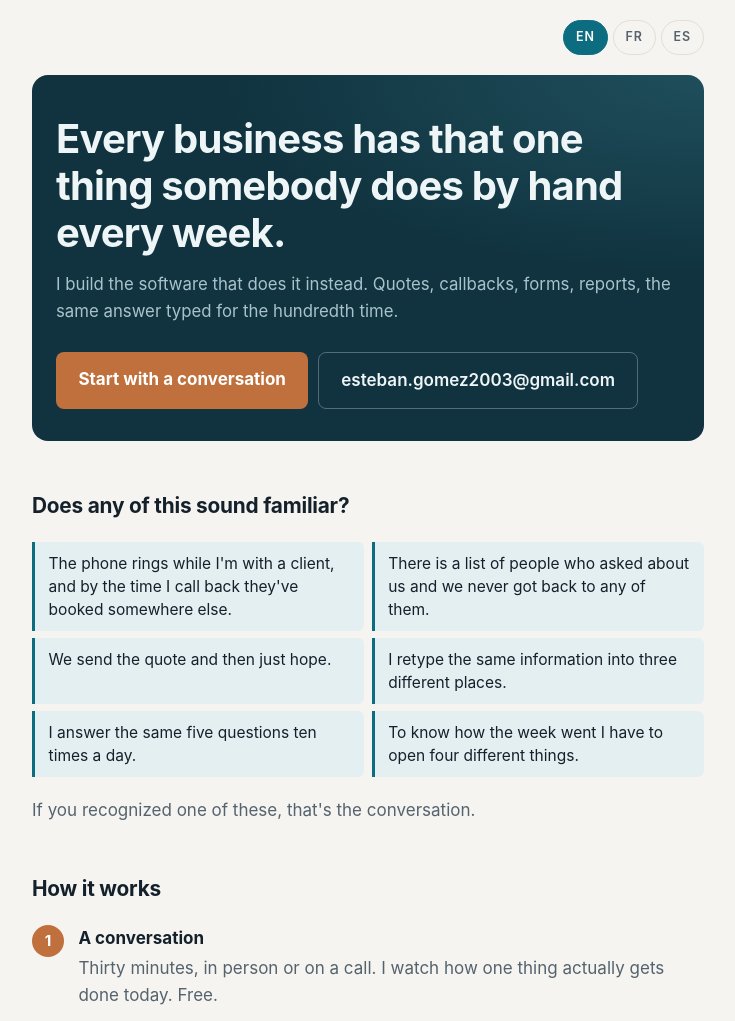
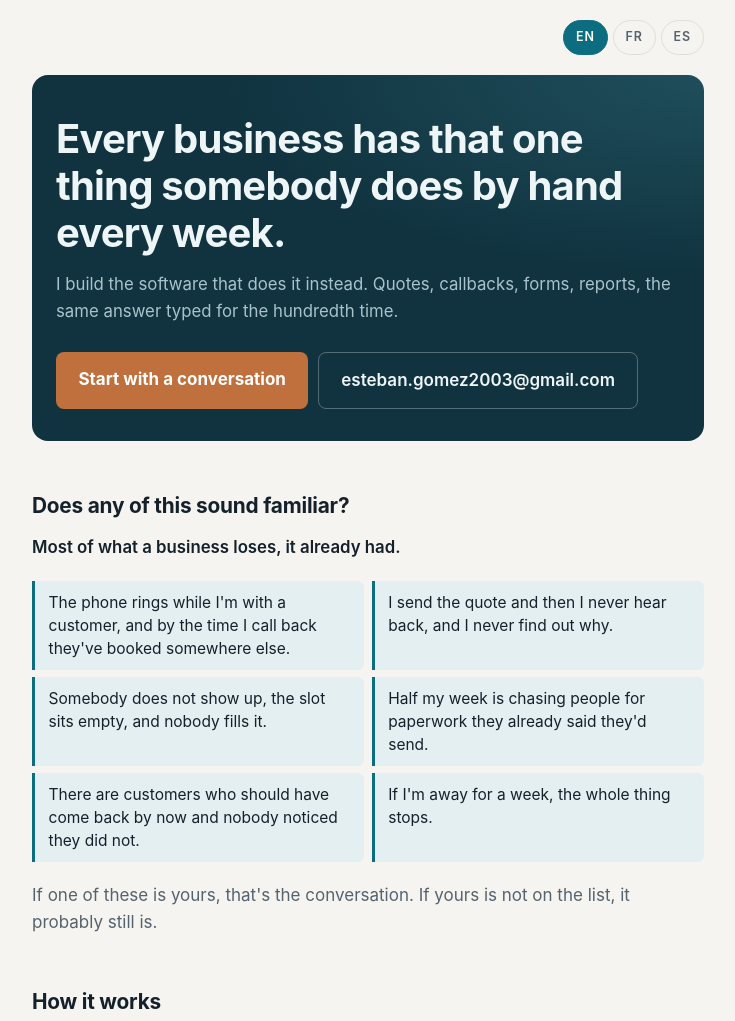
Before and after one commit to estebanG2003/keel-systems, a website with bundled scripts: page index.html in a window 1280 px wide. Shown: the top 1021 px of the page, without its empty margins (272-1007 px from the left). Built offline with nearby package versions, Linux system fonts and the light colour scheme.

Commit message:
copy: replace six triggers with money-shaped problems, add lead-in and wider close

```diff
--- a/app.js
+++ b/app.js
@@ -27,6 +27,7 @@ export function render(doc, lang) {
 
     <section>
       <h2>${esc(c.triggersHeading)}</h2>
+      <p class="lead">${esc(c.triggersLead)}</p>
       <ul class="triggers">
         ${c.triggers.map((t) => `<li>${esc(t)}</li>`).join('')}
       </ul>
--- a/content.js
+++ b/content.js
@@ -8,15 +8,16 @@ export const content = {
     heroHeadline: 'Every business has that one thing somebody does by hand every week.',
     heroSub: 'I build the software that does it instead. Quotes, callbacks, forms, reports, the same answer typed for the hundredth time.',
     triggersHeading: 'Does any of this sound familiar?',
+    triggersLead: 'Most of what a business loses, it already had.',
     triggers: [
-      "The phone rings while I'm with a client, and by the time I call back they've booked somewhere else.",
-      'There is a list of people who asked about us and we never got back to any of them.',
-      'We send the quote and then just hope.',
-      'I retype the same information into three different places.',
-      'I answer the same five questions ten times a day.',
-      'To know how the week went I have to open four different things.',
+      "The phone rings while I'm with a customer, and by the time I call back they've booked somewhere else.",
+      'I send the quote and then I never hear back, and I never find out why.',
+      'Somebody does not show up, the slot sits empty, and nobody fills it.',
+      "Half my week is chasing people for paperwork they already said they'd send.",
+      'There are customers who should have come back by now and nobody noticed they did not.',
+      "If I'm away for a week, the whole thing stops.",
     ],
-    triggersClose: "If you recognized one of these, that's the conversation.",
+    triggersClose: "If one of these is yours, that's the conversation. If yours is not on the list, it probably still is.",
     howHeading: 'How it works',
     steps: [
       { title: 'A conversation', body: 'Thirty minutes, in person or on a call. I watch how one thing actually gets done today. Free.' },
@@ -43,15 +44,16 @@ export const content = {
     heroHeadline: "Chaque entreprise a une affaire que quelqu'un fait à la main chaque semaine.",
     heroSub: 'Moi, je bâtis le logiciel qui la fait à sa place. Les soumissions, les rappels, les formulaires, les rapports, la même réponse tapée pour la centième fois.',
     triggersHeading: 'Est-ce que ça vous parle?',
+    triggersLead: "La plupart de ce qu'une entreprise perd, elle l'avait déjà.",
     triggers: [
       'Le téléphone sonne pendant que je suis avec un client, et quand je rappelle, la personne a déjà réservé ailleurs.',
-      "J'ai une liste de gens qui nous ont demandé des informations et on n'est jamais revenus vers eux.",
-      'On envoie la soumission et après on espère.',
-      'Je retape la même information à trois endroits différents.',
-      'Je réponds aux cinq mêmes questions dix fois par jour.',
-      "Pour savoir comment la semaine s'est passée, je dois ouvrir quatre affaires différentes.",
+      "J'envoie la soumission et je n'ai plus jamais de nouvelles, et je ne sais jamais pourquoi.",
+      'Quelqu’un ne se présente pas, la plage horaire reste vide, et personne ne la remplit.',
+      "La moitié de ma semaine, je cours après du monde pour des papiers qu'ils avaient promis de m'envoyer.",
+      "Il y a des clients qui auraient dû revenir depuis longtemps et personne n'a remarqué qu'ils ne sont pas revenus.",
+      'Si je pars une semaine, tout arrête.',
     ],
-    triggersClose: "Si vous vous êtes reconnu dans une de ces phrases, c'est de ça qu'on devrait parler.",
+    triggersClose: "Si une de ces phrases est la vôtre, c'est de ça qu'on devrait parler. Si la vôtre n'est pas dans la liste, elle y a probablement sa place aussi.",
     howHeading: 'Comment ça marche',
     steps: [
       { title: 'Une conversation', body: "Trente minutes, en personne ou au téléphone. Je regarde comment une affaire se fait vraiment aujourd'hui. Gratuit." },
@@ -78,15 +80,16 @@ export const content = {
     heroHeadline: 'Toda empresa tiene esa cosa que alguien hace a mano todas las semanas.',
     heroSub: 'Yo construyo el software que la hace. Las cotizaciones, las llamadas de vuelta, los formularios, los reportes, la misma respuesta escrita por centésima vez.',
     triggersHeading: '¿Le suena conocido?',
+    triggersLead: 'La mayor parte de lo que un negocio pierde, ya lo tenía.',
     triggers: [
       'El teléfono suena mientras estoy con un cliente, y cuando devuelvo la llamada ya reservaron en otro lado.',
-      'Tengo una lista de gente que preguntó por nosotros y nunca les respondimos.',
-      'Mandamos la cotización y de ahí solo esperamos.',
-      'Escribo la misma información en tres lugares distintos.',
-      'Contesto las mismas cinco preguntas diez veces al día.',
-      'Para saber cómo fue la semana tengo que abrir cuatro cosas diferentes.',
+      'Mando la cotización y nunca me vuelven a contestar, y nunca sé por qué.',
+      'Alguien no llega, el espacio queda vacío, y nadie lo vuelve a llenar.',
+      'La mitad de mi semana es persiguiendo gente por papeles que ya habían dicho que me mandaban.',
+      'Hay clientes que ya deberían haber vuelto y nadie se dio cuenta de que no volvieron.',
+      'Si me voy una semana, todo se para.',
     ],
-    triggersClose: 'Si se reconoció en alguna de estas, de eso deberíamos hablar.',
+    triggersClose: 'Si alguna de estas es la suya, de eso deberíamos hablar. Si la suya no está en la lista, seguramente también cabe aquí.',
     howHeading: 'Cómo funciona',
     steps: [
       { title: 'Una conversación', body: 'Treinta minutos, en persona o por llamada. Miro cómo se hace de verdad una sola cosa hoy. Gratis.' },
--- a/index.html
+++ b/index.html
@@ -61,6 +61,7 @@
   h2 { font-size: 1.3rem; letter-spacing: -.01em; margin: 0 0 1.25rem; }
 
   /* Triggers — light rules, not heavy cards, so they stop dominating the page */
+  .lead { font-size: 1.05rem; font-weight: 600; margin: -.5rem 0 1.25rem; }
   ul.triggers { list-style: none; padding: 0; margin: 0 0 1.25rem; }
   ul.triggers li {
     border-left: 3px solid var(--accent); background: var(--accent-soft);
```
